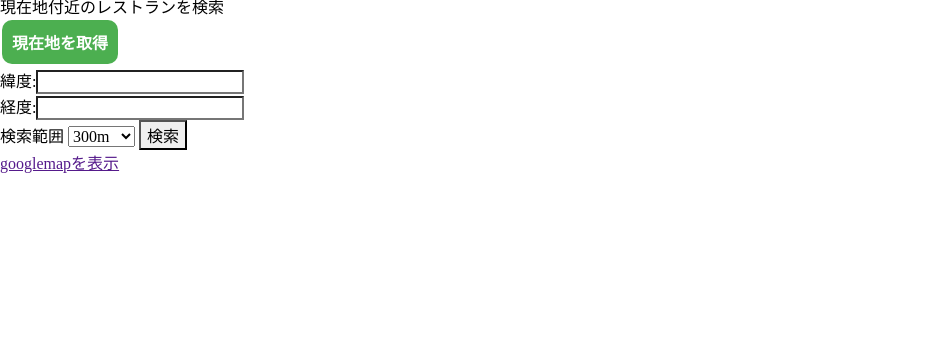
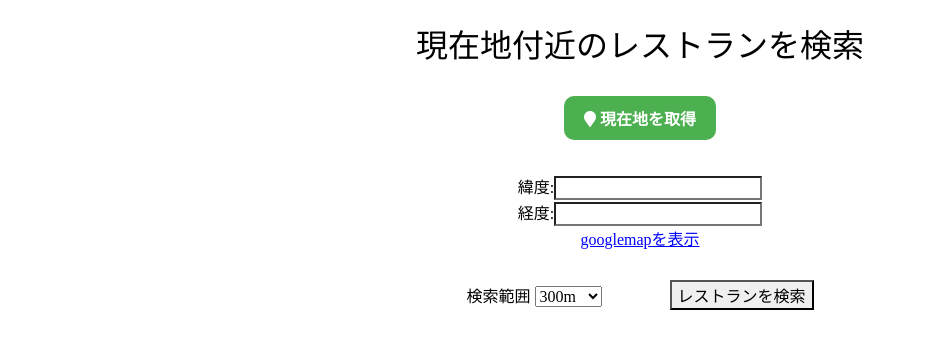
Before and after one commit to take1215/restaurantsearch, a Flask app: page / in a window 1280 px wide. Shown: the top 349 px of the page, without its empty margins (0-925 px from the left). Run offline with Flask 2, Linux system fonts and the light colour scheme; some libraries are stand-ins or nearby versions.

Commit message:
Updated html files with css

```diff
--- a/app.py
+++ b/app.py
@@ -14,7 +14,7 @@ HOTPEPPER_API_ACCESS_KEY = '75882c877722a963'
 def index():
     return render_template('index.html')
 
-@app.route('/search', methods=['POST'])
+@app.route('/search', methods = ['POST'])
 def search():
     # フォームから送信された現在地の緯度・経度を取得
     latitude = request.form['latitude']
@@ -40,7 +40,7 @@ def search():
     #ページネーション
     page = request.args.get(get_page_parameter(),type = int, default = 1)
     per_page = 5
-    pagination = Pagination(page = page, total = len(restaurants), per_page = per_page)
+    pagination = Pagination(page = page, total = len(restaurants), per_page = per_page, css_framework = 'bootstrap4')
 
     start = (page - 1) * per_page
     end = start + per_page
--- a/static/css/style.css
+++ b/static/css/style.css
@@ -1,3 +1,14 @@
+body {
+    text-align: center;
+}
+h1 {
+    font-size: 32px;
+    font-weight: 32px;
+    text-align: center;
+}
+.title {
+    margin: 30px auto;
+}
 .button {
     display: inline-block;
     color: white;
@@ -6,12 +17,65 @@
     border-radius: 10px;
     text-decoration: none;
     text-align: center;
-    padding: 10px;
+    padding: 10px 20px 10px 20px;
     cursor: default;
     font-size: 16px;
     margin: 4px 2px;
 }
+#map {
+    color: blue;
+}
+#map:hover {
+    color: purple;
+}
+.latlng {
+    margin-top: 30px;
+    text-align: center;
+}
+.searchrange {
+    text-align: center;
+    margin-top: 30px;
+}
+#imm {
+    margin-right: 5%;
+}
 .button:hover {
     background-color: #3e8e41;
-
 }
+.restaurant-element {
+    border: solid 3px;
+    width: 50vw;
+    margin: 0 auto;
+    margin-top: 10px;
+}
+.restaurant-element h2 {
+    font-size: 24px;
+    margin: 10px 0px 10px 10px;
+}
+.restaurant-element p {
+    margin-left: 10px;
+    margin-top: 10px;
+    margin-bottom: 10px;
+}
+.restaurant-element img {
+    margin-left: 10px;
+}
+.restaurant-element a {
+    margin-bottom: 10px;
+    text-decoration: none;
+    color: blue;
+    margin-left: 10px;
+}
+.restaurant-element a:hover {
+    color: purple;
+}
+.pagination-link nav ul li{
+    background-color: #3e8e41;
+    margin: 0 auto;
+}
+.shop-detail {
+    padding-left: 20px;
+}
+.span {
+    color: black;
+}
--- a/templates/index.html
+++ b/templates/index.html
@@ -4,24 +4,35 @@
     <title>レストラン検索</title>
     <link href="static/css/reset.css" rel="stylesheet" type="text/css" >
     <link href = "static/css/style.css" rel = "stylesheet" type = "text/css">
+    <link href="https://use.fontawesome.com/releases/v5.15.4/css/all.css" rel="stylesheet">
   </head>
   <body>
-    <h1>現在地付近のレストランを検索</h1>
-    <div class = "button" onclick="getPosition()">現在地を取得</div>
+    <div class = "title">
+      <h1>現在地付近のレストランを検索</h1>
+    </div>
+
+    <div class = "button" onclick="getPosition()"><span class = "fa fa-map-marker"></span> 現在地を取得</div>
     <form action="/search" method="post">
-      <label>緯度:</label><input type="text" name="latitude" id="latitude"><br>
-      <label>経度:</label><input type="text" name="longitude" id="longitude"><br>
-      <label for="ranges">検索範囲</label>
-      <select name = "selran" >
+      <div class = "latlng">
+        <label>緯度:</label><input type="text" name="latitude" id="latitude"><br>
+        <label>経度:</label><input type="text" name="longitude" id="longitude"><br>
+        <a id = "map" href = "" target = "_blank">googlemapを表示</a>
+      </div>
+
+      <div class = "searchrange">
+        <label for="ranges">検索範囲</label>
+        <select name = "selran" id = "imm">
           <option value="1">300m</option>
           <option value="2">500m</option>
           <option value="3">1000m </option>
           <option value="4">2000m </option>
           <option value="5">3000m </option>
-      </select>
-      <input type="submit" value="検索">
+        </select>
+        <input type="submit" value="レストランを検索">
+      </div>
+
     </form>
-    <a id = "map" href = "" target = "_blank">googlemapを表示</a>
+
 
     <script>
       function getPosition(){
```
Also changed, not shown: templates/detail.html (+13 -1 lines), templates/search.html (+18 -3 lines).
